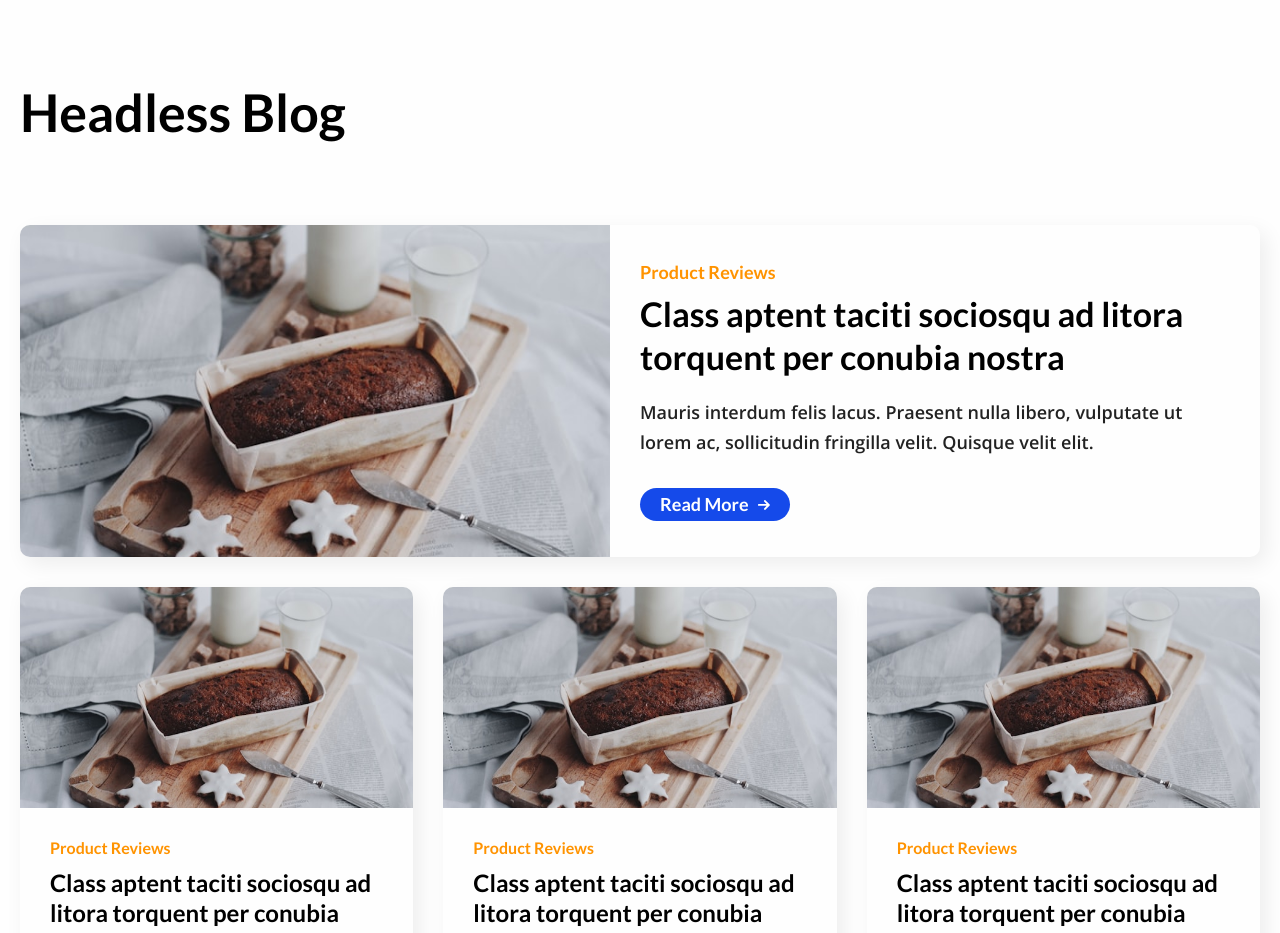
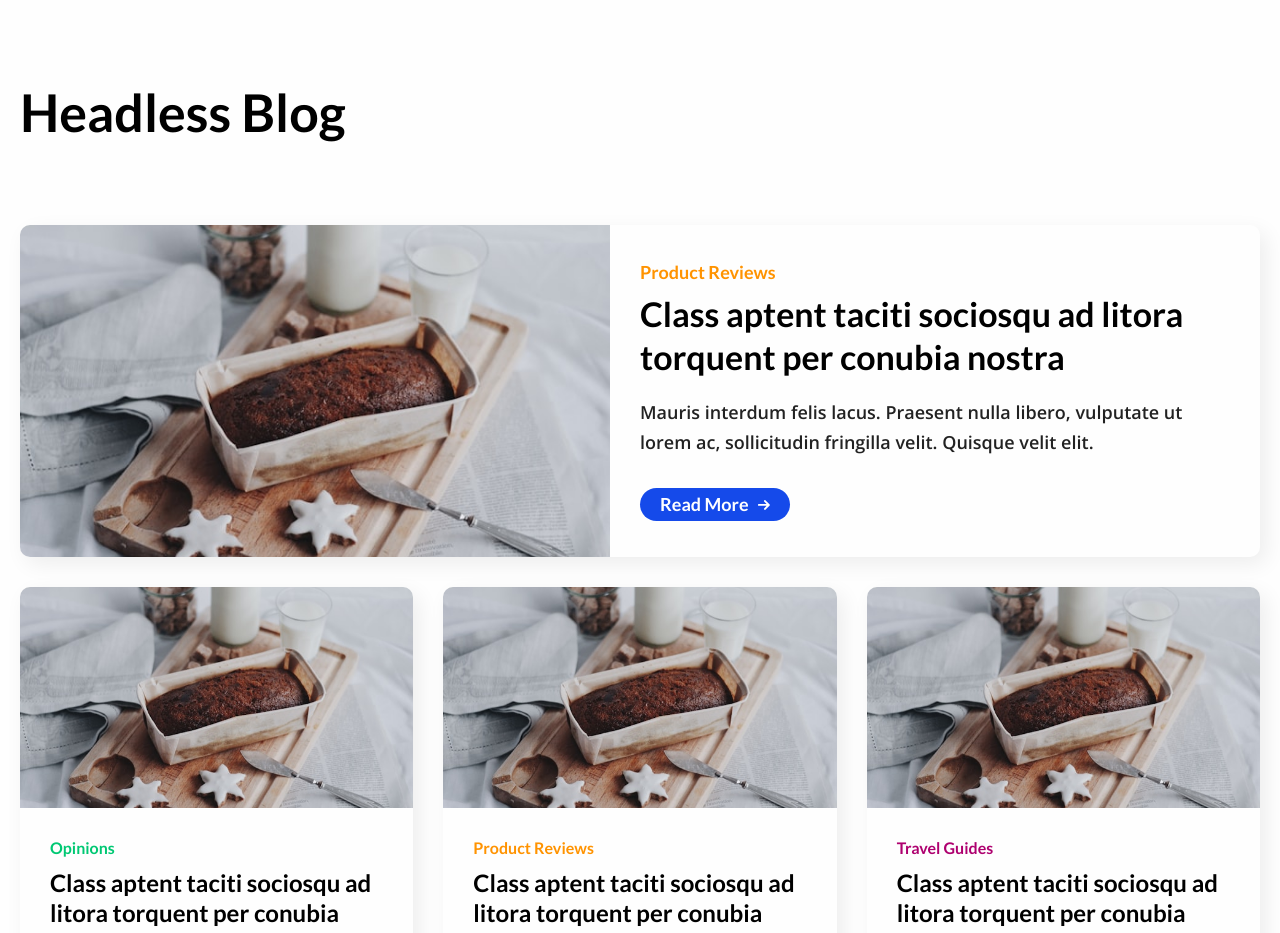
Before and after one commit to DumanskijPetrWork/headless-blog, a Next.js app in the folder client-nextjs/: page / in a window 1280 px wide. Shown: the top 933 px of the page. Built offline with nearby package versions, Linux system fonts and the light colour scheme.

Commit message:
add: colored category labels

```diff
--- a/client-nextjs/src/app/page.js
+++ b/client-nextjs/src/app/page.js
@@ -18,7 +18,7 @@ const Home = () => (
 		<div className='row'>
 			<div className='col col_4'>
 				<Card
-					label={'Product Reviews'}
+					label={'Opinions'}
 					title={
 						'Class aptent taciti sociosqu ad litora torquent per conubia nostra'
 					}
@@ -44,7 +44,7 @@ const Home = () => (
 			</div>
 			<div className='col col_4'>
 				<Card
-					label={'Product Reviews'}
+					label={'Travel Guides'}
 					title={
 						'Class aptent taciti sociosqu ad litora torquent per conubia nostra'
 					}
--- a/client-nextjs/src/components/card/card.jsx
+++ b/client-nextjs/src/components/card/card.jsx
@@ -1,3 +1,4 @@
+import getCategoryColor from '@/helpers/get-category-color';
 import Image from 'next/image';
 import Button from '../button/button';
 import styles from './card.module.scss';
@@ -24,7 +25,11 @@ const Card = ({
 			</div>
 			<div className={styles.card__content}>
 				{label && (
-					<div className={`${styles.card__label} h6 mb-10 c-orange`}>
+					<div
+						className={`${
+							styles.card__label
+						} h6 mb-10 c-${getCategoryColor(label)}`}
+					>
 						{label}
 					</div>
 				)}
--- /dev/null
+++ b/client-nextjs/src/helpers/get-category-color.js
@@ -0,0 +1,11 @@
+const categoriesColors = [
+	['Product Reviews', 'orange'],
+	['Opinions', 'green'],
+	['Travel Guides', 'purple'],
+];
+
+const categoryColorMap = new Map(categoriesColors);
+
+const getCategoryColor = (category) => categoryColorMap.get(category);
+
+export default getCategoryColor;
--- a/client-nextjs/src/styles/utils/colors.scss
+++ b/client-nextjs/src/styles/utils/colors.scss
@@ -1,3 +1,11 @@
 .c-orange {
 	color: #ff9300;
 }
+
+.c-green {
+	color: #00c873;
+}
+
+.c-purple {
+	color: #ae006f;
+}
```
